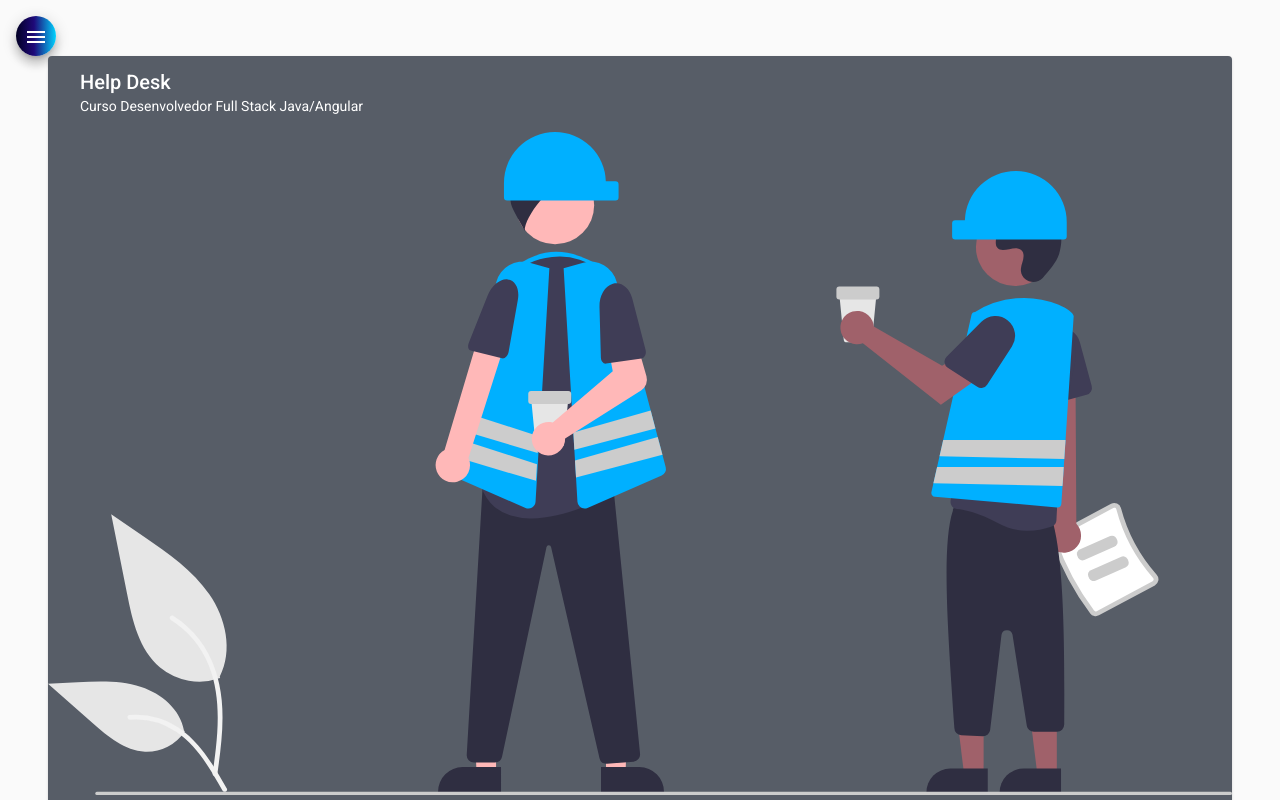
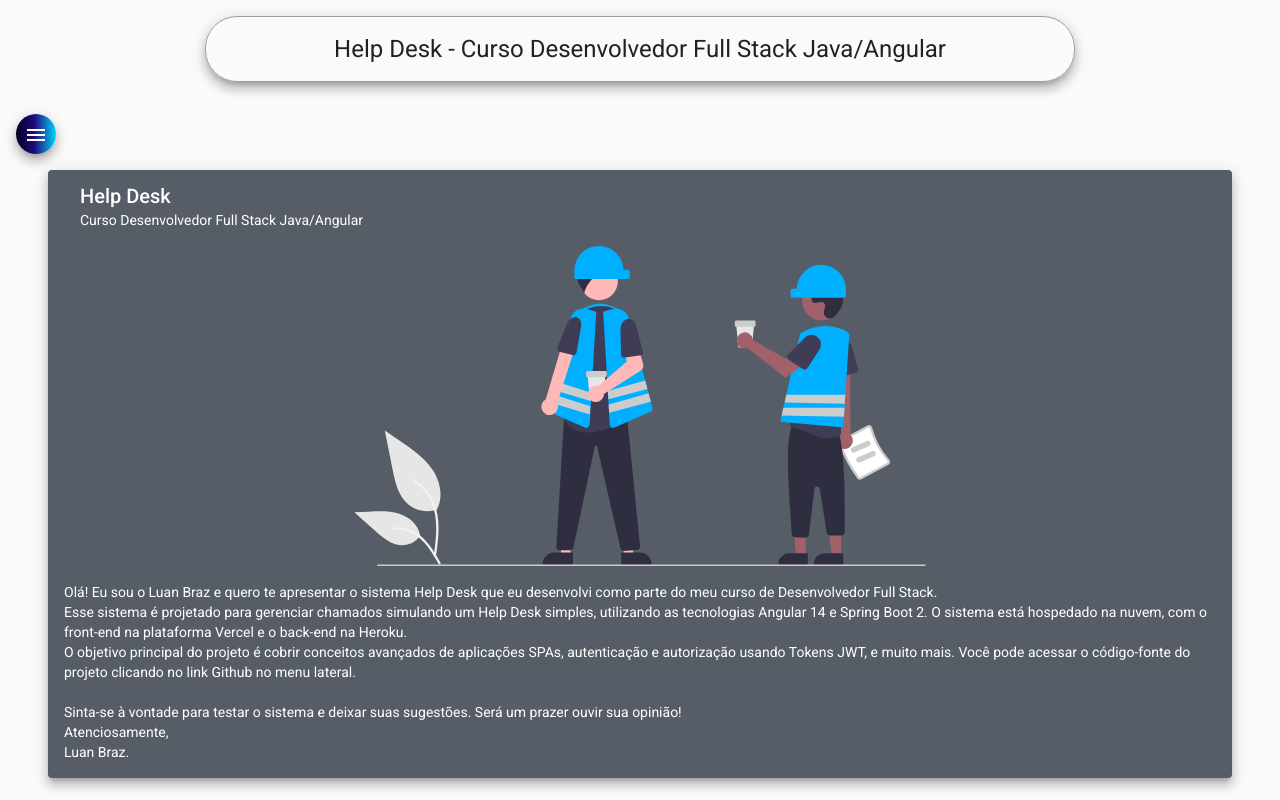
Before and after one commit to luanbrazz/helpdesk-front, an Angular app: page /home in a window 1280 px wide. Built offline with nearby package versions, Linux system fonts and the light colour scheme.

Commit message:
html e css para header

```diff
--- a/src/app/app.module.ts
+++ b/src/app/app.module.ts
@@ -28,9 +28,10 @@ import { MatListModule } from "@angular/material/list";
 import { MatCardModule } from "@angular/material/card";
 import { NavComponent } from './components/nav/nav.component';
 import { HomeComponent } from './components/home/home.component';
+import { HeaderComponent } from './components/header/header.component';
 
 @NgModule({
-  declarations: [AppComponent, NavComponent, HomeComponent],
+  declarations: [AppComponent, NavComponent, HomeComponent, HeaderComponent],
   imports: [
     BrowserModule,
     AppRoutingModule,
--- /dev/null
+++ b/src/app/components/header/header.component.css
@@ -0,0 +1,12 @@
+.container {
+  display: flex;
+  justify-content: center;
+  align-items: center;
+}
+
+h1 {
+  border: 1px solid rgb(161, 159, 159);
+  margin-top: 1rem;
+  padding: 1rem 10%;
+  border-radius: 2rem;
+}
--- /dev/null
+++ b/src/app/components/header/header.component.html
@@ -0,0 +1,5 @@
+<div class="container">
+  <h1 class="mat-elevation-z8">
+    Help Desk - Curso Desenvolvedor Full Stack Java/Angular
+  </h1>
+</div>
--- /dev/null
+++ b/src/app/components/header/header.component.ts
@@ -0,0 +1,15 @@
+import { Component, OnInit } from '@angular/core';
+
+@Component({
+  selector: 'app-header',
+  templateUrl: './header.component.html',
+  styleUrls: ['./header.component.css']
+})
+export class HeaderComponent implements OnInit {
+
+  constructor() { }
+
+  ngOnInit(): void {
+  }
+
+}
--- a/src/app/components/home/home.component.css
+++ b/src/app/components/home/home.component.css
@@ -1,6 +1,6 @@
 .card {
   width: 90%;
-  margin: auto;
+  margin: 1rem auto;
   background-color: #575d67;
   color: white;
 }
@@ -9,6 +9,6 @@ mat-card-subtitle {
   color: white;
 }
 
-ima {
+img {
   height: 20rem;
 }
--- a/src/app/components/home/home.component.html
+++ b/src/app/components/home/home.component.html
@@ -1,4 +1,4 @@
-<mat-card class="card">
+<mat-card class="card mat-elevation-z8">
   <mat-card-header>
     <mat-card-title>Help Desk</mat-card-title>
     <mat-card-subtitle
--- a/src/app/components/nav/nav.component.html
+++ b/src/app/components/nav/nav.component.html
@@ -26,6 +26,8 @@
   </mat-drawer>
 
   <div class="sidenav-content">
+    <app-header></app-header>
+
     <button
       class="menu mat-elevation-z8"
       (click)="drawer.toggle()"
```
